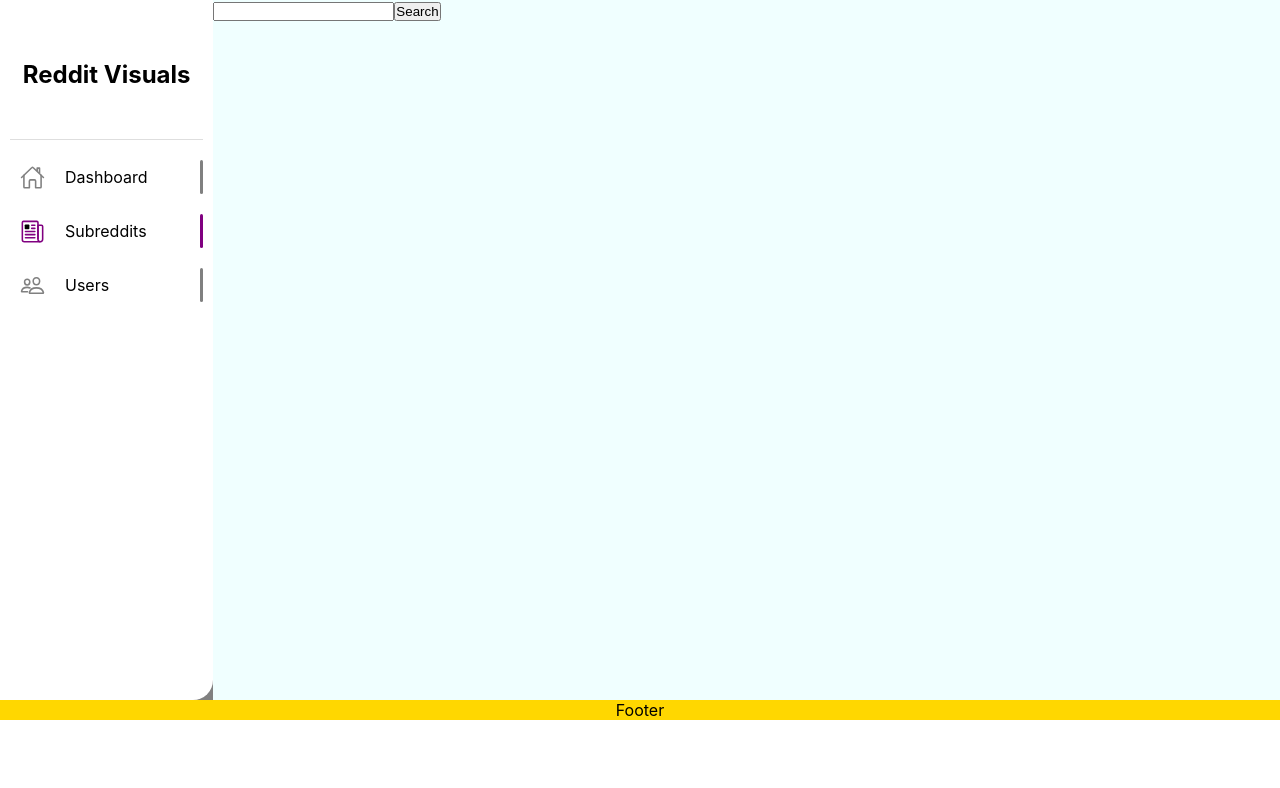
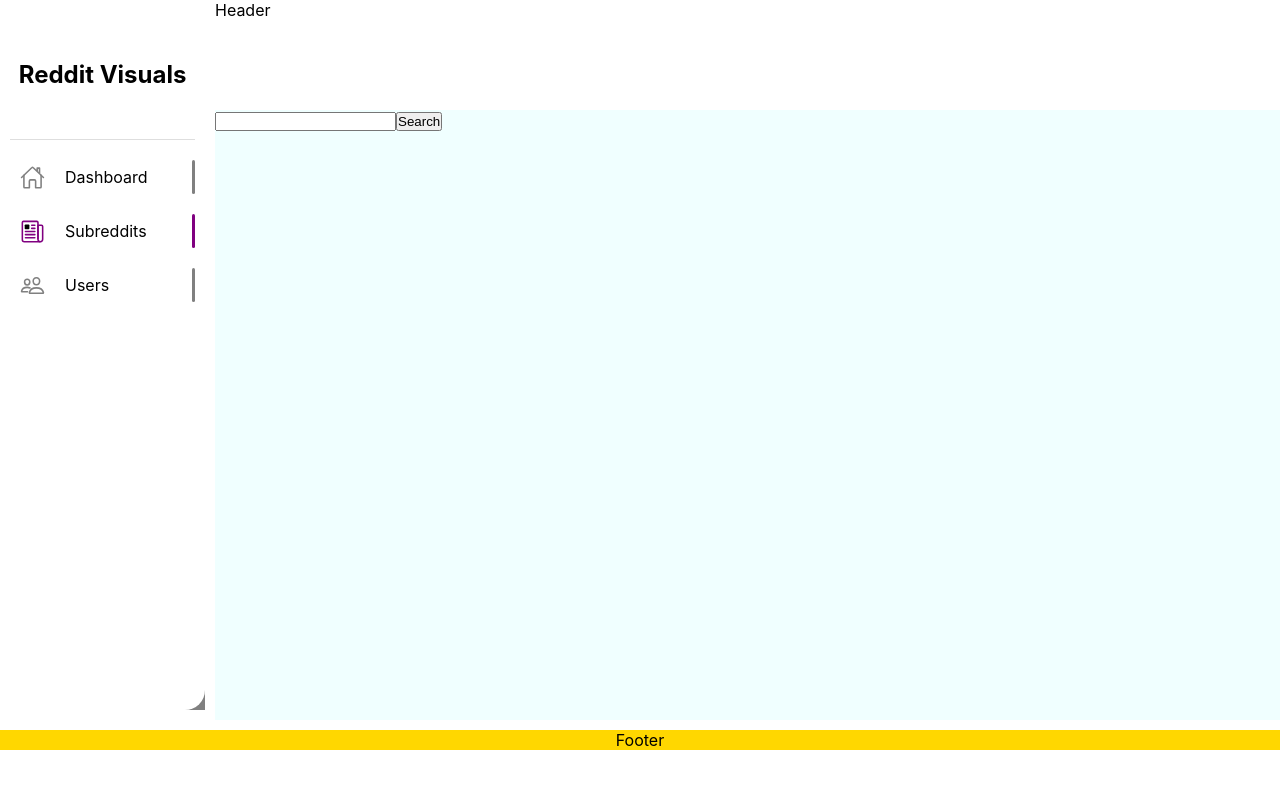
Before and after one commit to xelacast/reddit-api, a Next.js app: page /subreddits in a window 1280 px wide. Shown: the top 788 px of the page. Built offline with nearby package versions, Linux system fonts and the light colour scheme.

Commit message:
reformated layout grid added header

```diff
--- /dev/null
+++ b/components/header.tsx
@@ -0,0 +1,5 @@
+const Header = () => {
+  return <div>Header</div>;
+};
+
+export default Header;
--- a/components/layout/layout.module.scss
+++ b/components/layout/layout.module.scss
@@ -1,21 +1,26 @@
 .container {
   display: grid;
   grid-template-columns: repeat(12, 1fr);
-  grid-template-rows: 700px auto auto;
-  gap: 1fr
+  grid-template-rows: 100px 600px auto auto;
+  gap: 10px
+}
+
+.header {
+  grid-column: 3 / 12;
+  grid-row: 1 / 2;
 }
 
 .nav {
     background-color: grey;
     grid-column: 1 / 3;
-    grid-row: 1 / 2;
+    grid-row: 1 / 3;
     max-width: 400px;
 }
 
 .main {
   grid-column: 3 / 13;
   background-color: azure;
-  grid-row: 1 / 3;
+  grid-row: 2 / 4;
 }
 
 .footer {
@@ -23,5 +28,5 @@
   display: flex;
   justify-content: center;
   background-color: gold;
-  grid-row: 3/4;
+  grid-row: 4 / 5;
 }
--- a/components/layout/layout.tsx
+++ b/components/layout/layout.tsx
@@ -1,10 +1,14 @@
 import NavBar from '../nav/navbar';
 import Footer from '../footer';
 import styles from './layout.module.scss';
+import Header from '../header';
 
 const Layout = ({ children }) => {
   return (
     <div className={styles.container}>
+      <header className={styles.header}>
+        <Header />
+      </header>
       <nav className={styles.nav}>
         <NavBar />
       </nav>
```
